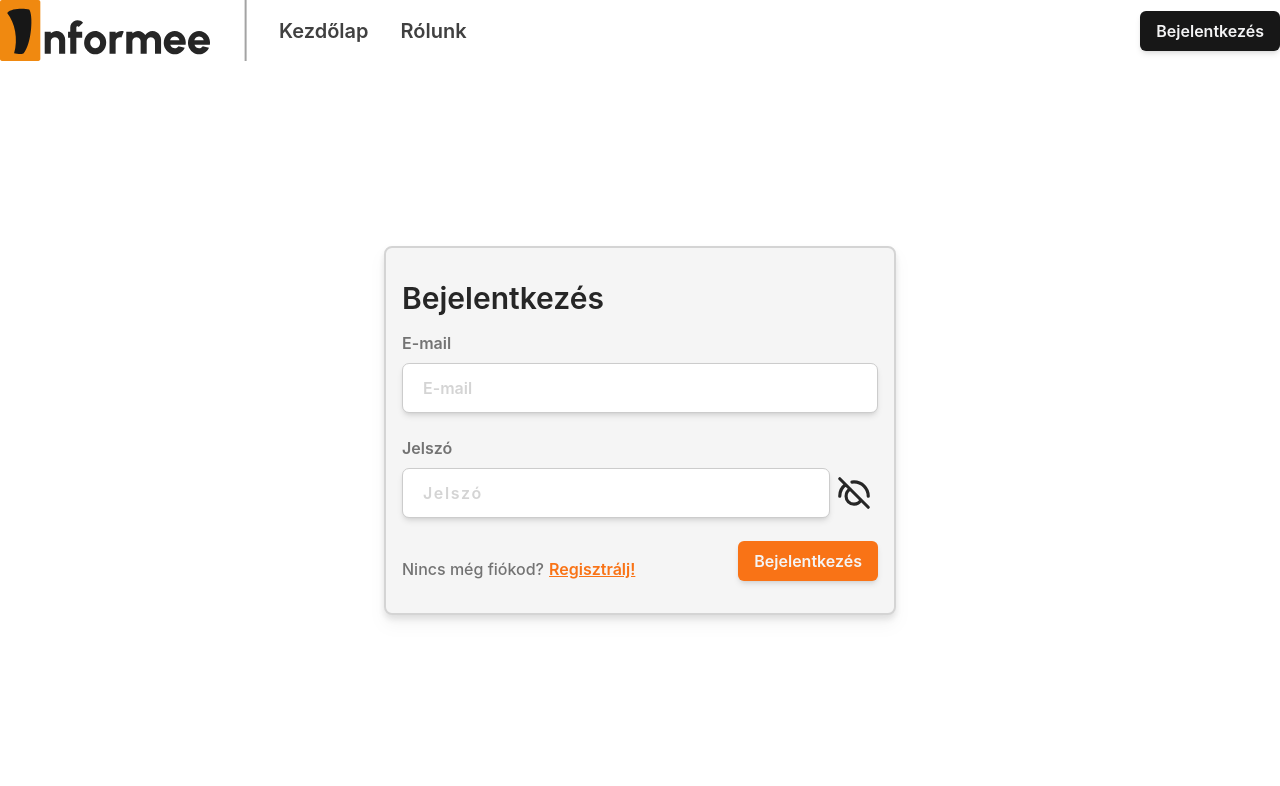
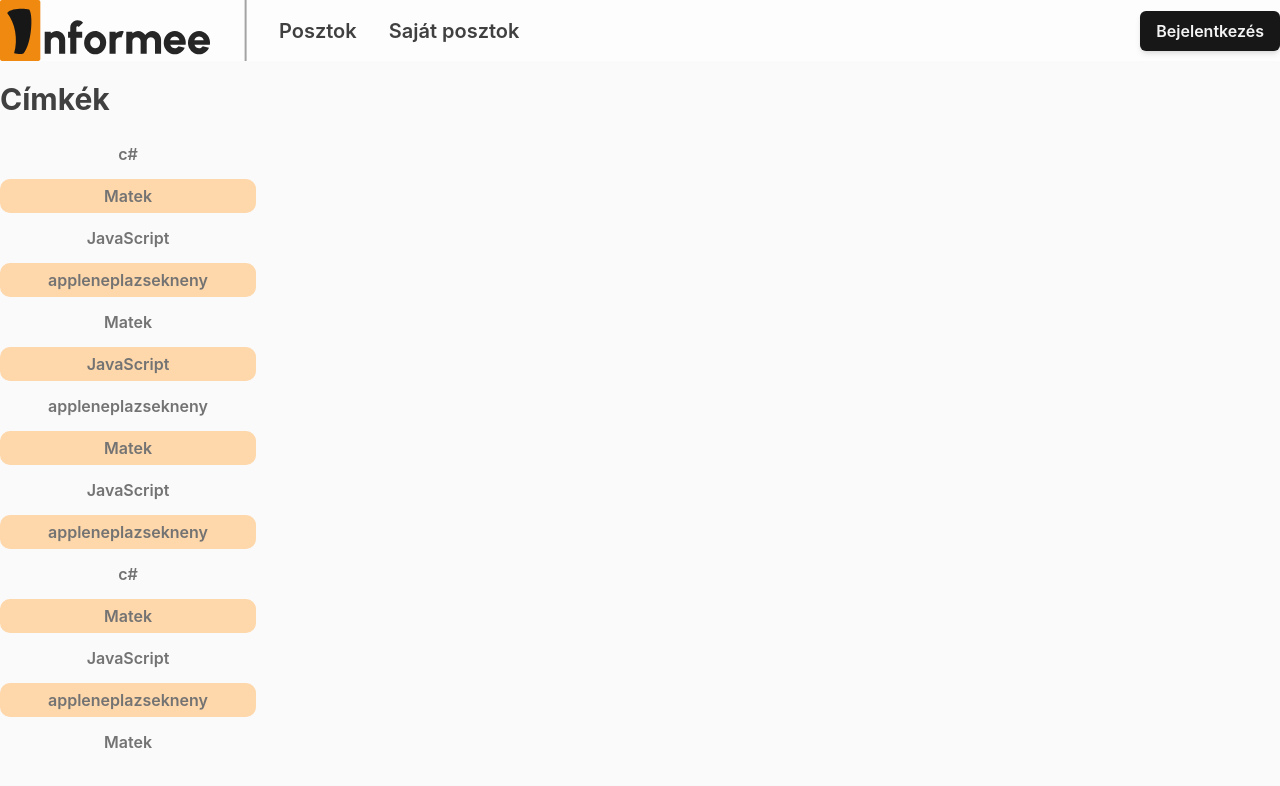
Before and after one commit to WR0NGTH3HU4/Informee, a Vue app: page /Posztok in a window 1280 px wide. Before the commit this address led to /login. Shown: the top 786 px of the page. Built offline with nearby package versions, Linux system fonts and the light colour scheme; what tailwindcss-animated would draw is missing.

Commit message:
sidebar design complete

```diff
--- a/src/assets/main.css
+++ b/src/assets/main.css
@@ -10,9 +10,11 @@
 html, body, #app {
 
     height: 100%;
+    min-height: 100vh;
     margin: 0;
     padding: 0;
     width: 100vw;
+    @apply bg-neutral-50
 }
 
 *{
--- a/src/components/Navbar.vue
+++ b/src/components/Navbar.vue
@@ -10,7 +10,7 @@
         Url: string,
     }
     //Global Var helyett
-    let IsLoggedIn= false;
+    let IsLoggedIn= true;
 
     const LoggedInContent = ref<Link[]>([
         {Id:0,Title:"Posztok", Url:"/Posztok"},
--- /dev/null
+++ b/src/components/Sidebar.vue
@@ -0,0 +1,59 @@
+<script lang="ts" setup>
+    import {ref} from 'vue'
+
+    const Tags = ref([
+        "c#",
+        "Matek",
+        "JavaScript",
+        "appleneplazsekneny",
+        "Matek",
+        "JavaScript",
+        "appleneplazsekneny",
+        "Matek",
+        "JavaScript",
+        "appleneplazsekneny",
+        "c#",
+        "Matek",
+        "JavaScript",
+        "appleneplazsekneny",
+        "Matek",
+
+
+    ]);
+</script>
+<template>
+    <div class="sidebar">
+        <h3>Címkék</h3>
+        <div class="tags">
+            <div v-for="tag in Tags " class="tag">
+                {{tag}}
+            </div>
+        </div>
+    </div>
+</template>
+<style scoped lang="scss">
+    .sidebar{
+        @apply flex flex-col justify-center content-start items-center h-full;
+        width: 20%;
+    }
+    h3{
+        @apply w-full self-start text-3xl text-neutral-700 font-bold;
+        margin: 20px 0px;
+    }
+    .tag{
+        @apply flex flex-col justify-center content-center items-center text-neutral-500;
+        margin-bottom: 0.5rem;
+        border-radius: 10px;
+        padding: 5px 3rem;
+        &:nth-child(even){
+            @apply bg-orange-200;
+            &:hover{
+                @apply bg-orange-400
+            }
+        }
+        &:hover{
+            @apply bg-neutral-200
+        }
+    }
+
+</style>
--- a/src/router/index.ts
+++ b/src/router/index.ts
@@ -36,7 +36,11 @@ const router = createRouter({
     {
       path:'/Posztok',
       name: 'Posztok',
-      component: () => import('../views/Posztok.vue')
+      component: () => import('../views/Posztok.vue'),
+      //Ideiglenesen, teszteléshez !!!
+      meta: {
+        public: true
+      }
     },
     {
       path: '/PosztSzerkeszto',
--- a/src/views/Posztok.vue
+++ b/src/views/Posztok.vue
@@ -1,5 +1,13 @@
+<script lang="ts" setup>
+    import Sidebar from '@/components/Sidebar.vue';
+</script>
 <template>
-    <div>
-        <h2>Posztok</h2>
+    <div class="FullPostPage">
+        <!--Sidebar-->
+        <Sidebar/>
+        <div class="Posts">
+            <!--Searchbar-->
+            <!--Postlist-->
+        </div>
     </div>
 </template>
```
